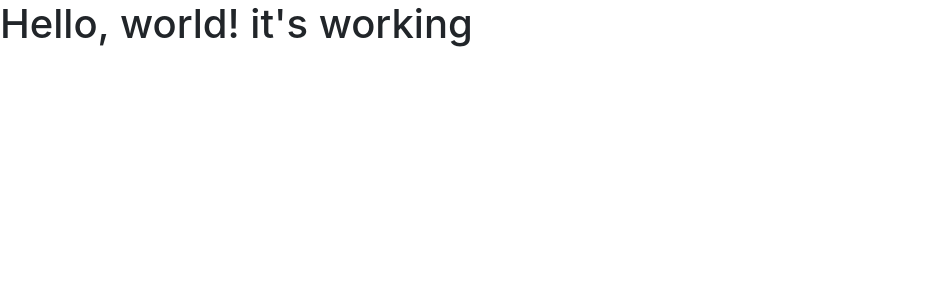
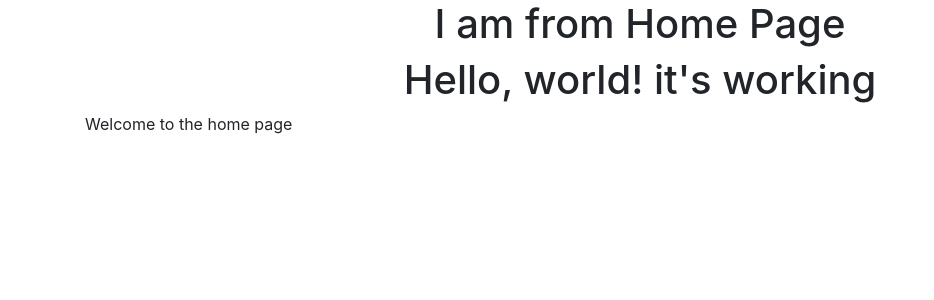
Before and after one commit to lhmisho/django-eCommerce, a Django app: page / in a window 1280 px wide. Shown: the top 300 px of the page, without its empty margins (0-934 px from the left). Run offline with Django 3.2, Linux system fonts and the light colour scheme; some libraries are stand-ins or nearby versions.

Commit message:
This lesson discussed about Template Context

```diff
--- a/eshop/eshop/urls.py
+++ b/eshop/eshop/urls.py
@@ -16,9 +16,11 @@ Including another URLconf
 from django.contrib import admin
 from django.urls import path
 
-from .views import home_page
+from .views import home_page, contact_page, about_page
 
 urlpatterns = [
     path('admin/', admin.site.urls),
     path('', home_page),
+    path('about/', about_page),
+    path('contact/', contact_page),
 ]
--- a/eshop/eshop/views.py
+++ b/eshop/eshop/views.py
@@ -2,4 +2,28 @@ from django.http import HttpResponse
 from django.shortcuts import render
 
 def home_page(request):
-    return render(request, 'home.html')
+    title = "I am from Home Page"
+    content = "Welcome to the home page"
+    context = {
+        "title"     : title,
+        "content"   : content
+    }
+    return render(request, 'home.html', context)
+
+def contact_page(request):
+    title   = "I am from Contact Page"
+    content = "Welcome to the contact page"
+    context = {
+        "title"     : title,
+        "content"   : content
+    }
+    return render(request, 'home.html', context)
+
+def about_page(request):
+    title = "I am from About Page"
+    content = "Welcome to the about page"
+    context = {
+        "title"     : title,
+        "content"   : content
+    }
+    return render(request, 'home.html', context)
--- a/eshop/templates/home.html
+++ b/eshop/templates/home.html
@@ -11,8 +11,17 @@
     <title>Hello, world!</title>
   </head>
   <body>
-    <h1>Hello, world!  it's working</h1>
-
+    <div class="text-center">
+        <h1>{{ title }}</h1>
+        <h1>Hello, world!  it's working</h1>
+    </div>
+    <div class="container">
+        <div class="row">
+            <div class="col">
+                <p>{{ content }}</p>
+            </div>
+        </div>
+    </div>
     <!-- Optional JavaScript -->
     <!-- jQuery first, then Popper.js, then Bootstrap JS -->
     <script src="https://code.jquery.com/jquery-3.3.1.slim.min.js" integrity="sha384-q8i/X+965DzO0rT7abK41JStQIAqVgRVzpbzo5smXKp4YfRvH+8abtTE1Pi6jizo" crossorigin="anonymous"></script>
```
